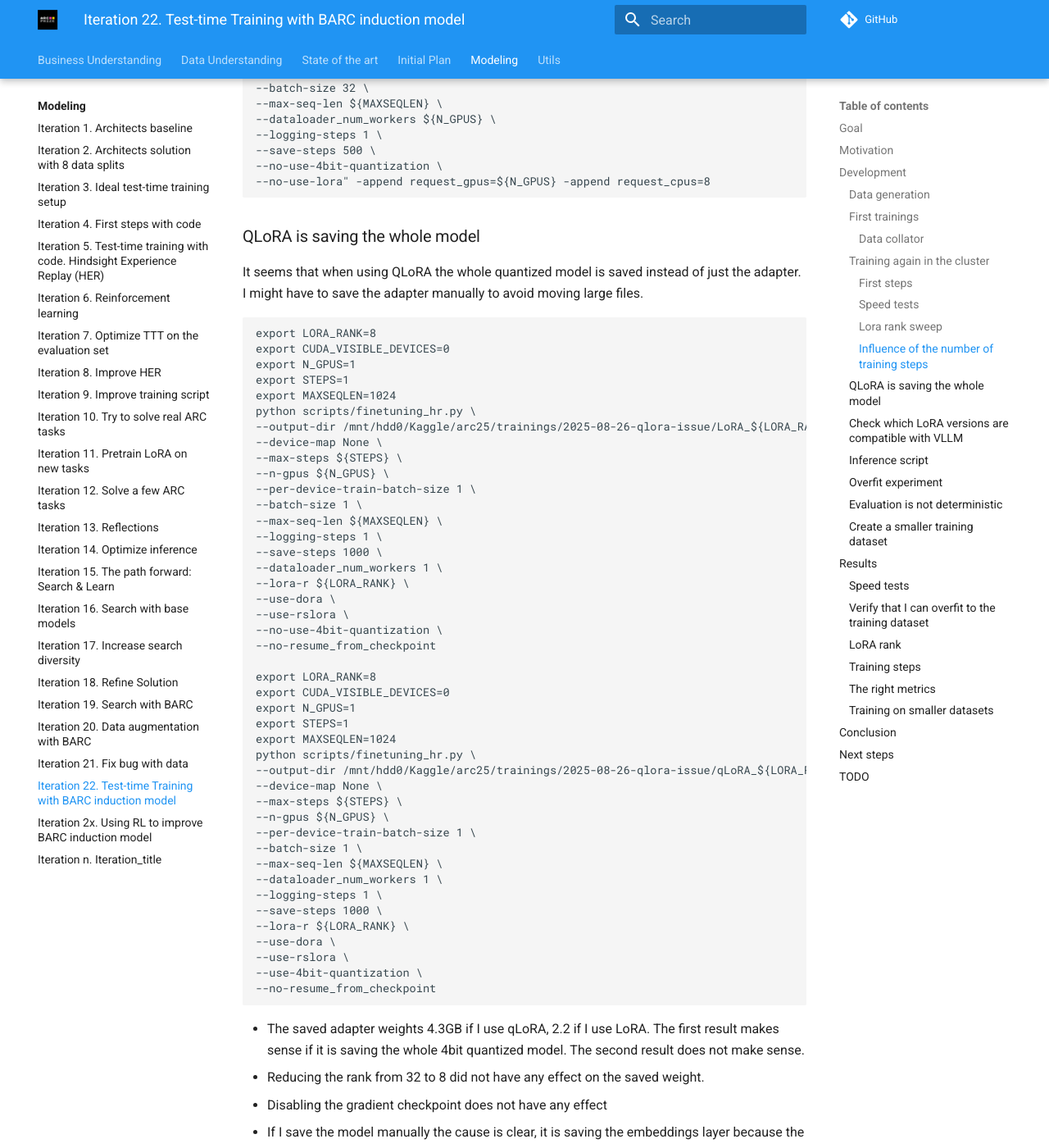
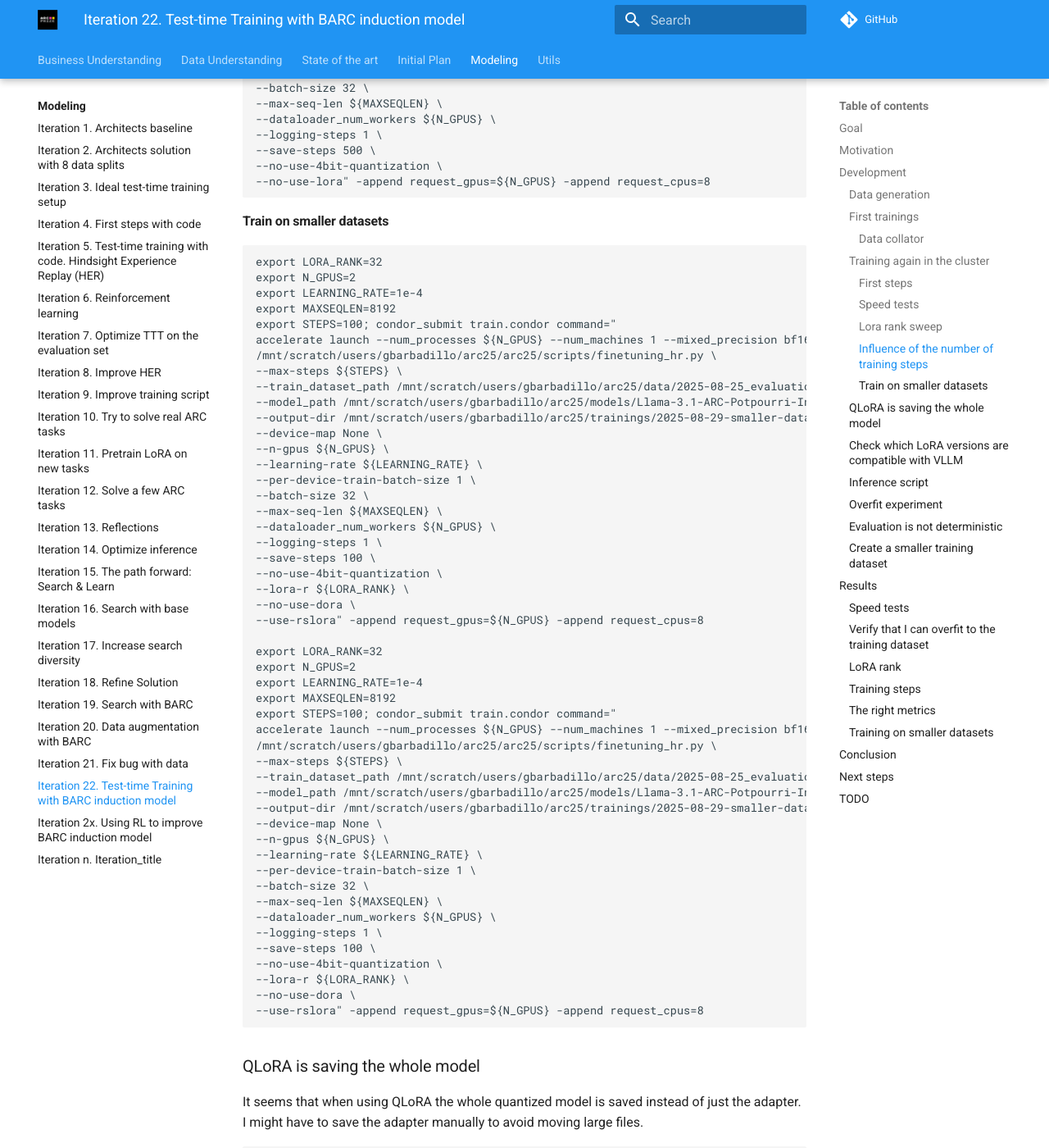
Before and after one commit to ironbar/arc25, an MkDocs documentation site: the page built from docs/modeling/Iteration_22_ttt_BARC.md, in a window 1280 px wide and 1400 px high, scrolled down 7532 px. Shown: the whole window at 82% size. Built offline with MkDocs 1.6.1 and Material for MkDocs 9.7.7, drawn with Linux system fonts in a browser that asks for light colours; comment, search, counter and statistics services are not loaded.

Commit message:
launching experiments on smaller datasets

````diff
--- a/docs/modeling/Iteration_22_ttt_BARC.md
+++ b/docs/modeling/Iteration_22_ttt_BARC.md
@@ -364,6 +364,60 @@
 --save-steps 500 \
 --no-use-4bit-quantization \
 --no-use-lora" -append request_gpus=${N_GPUS} -append request_cpus=8
+```
+
+#### Train on smaller datasets
+
+```bash
+export LORA_RANK=32
+export N_GPUS=2
+export LEARNING_RATE=1e-4
+export MAXSEQLEN=8192
+export STEPS=100; condor_submit train.condor command="
+accelerate launch --num_processes ${N_GPUS} --num_machines 1 --mixed_precision bf16 --multi_gpu  \
+/mnt/scratch/users/gbarbadillo/arc25/arc25/scripts/finetuning_hr.py \
+--max-steps ${STEPS} \
+--train_dataset_path /mnt/scratch/users/gbarbadillo/arc25/data/2025-08-25_evaluation-selected8.json \
+--model_path /mnt/scratch/users/gbarbadillo/arc25/models/Llama-3.1-ARC-Potpourri-Induction-8B \
+--output-dir /mnt/scratch/users/gbarbadillo/arc25/trainings/2025-08-29-smaller-datasets/${N_GPUS}xA6000-${STEPS}steps-${MAXSEQLEN}msl-${LEARNING_RATE}lr-lora${LORA_RANK} \
+--device-map None \
+--n-gpus ${N_GPUS} \
+--learning-rate ${LEARNING_RATE} \
+--per-device-train-batch-size 1 \
+--batch-size 32 \
+--max-seq-len ${MAXSEQLEN} \
+--dataloader_num_workers ${N_GPUS} \
+--logging-steps 1 \
+--save-steps 100 \
+--no-use-4bit-quantization \
+--lora-r ${LORA_RANK} \
+--no-use-dora \
+--use-rslora" -append request_gpus=${N_GPUS} -append request_cpus=8
+
+export LORA_RANK=32
+export N_GPUS=2
+export LEARNING_RATE=1e-4
+export MAXSEQLEN=8192
+export STEPS=100; condor_submit train.condor command="
+accelerate launch --num_processes ${N_GPUS} --num_machines 1 --mixed_precision bf16 --multi_gpu  \
+/mnt/scratch/users/gbarbadillo/arc25/arc25/scripts/finetuning_hr.py \
+--max-steps ${STEPS} \
+--train_dataset_path /mnt/scratch/users/gbarbadillo/arc25/data/2025-08-25_evaluation-selected8_no-data-augmentation.json \
+--model_path /mnt/scratch/users/gbarbadillo/arc25/models/Llama-3.1-ARC-Potpourri-Induction-8B \
+--output-dir /mnt/scratch/users/gbarbadillo/arc25/trainings/2025-08-29-smaller-datasets-no-data-augmentation/${N_GPUS}xA6000-${STEPS}steps-${MAXSEQLEN}msl-${LEARNING_RATE}lr-lora${LORA_RANK} \
+--device-map None \
+--n-gpus ${N_GPUS} \
+--learning-rate ${LEARNING_RATE} \
+--per-device-train-batch-size 1 \
+--batch-size 32 \
+--max-seq-len ${MAXSEQLEN} \
+--dataloader_num_workers ${N_GPUS} \
+--logging-steps 1 \
+--save-steps 100 \
+--no-use-4bit-quantization \
+--lora-r ${LORA_RANK} \
+--no-use-dora \
+--use-rslora" -append request_gpus=${N_GPUS} -append request_cpus=8
 ```
 
 ### QLoRA is saving the whole model
````
